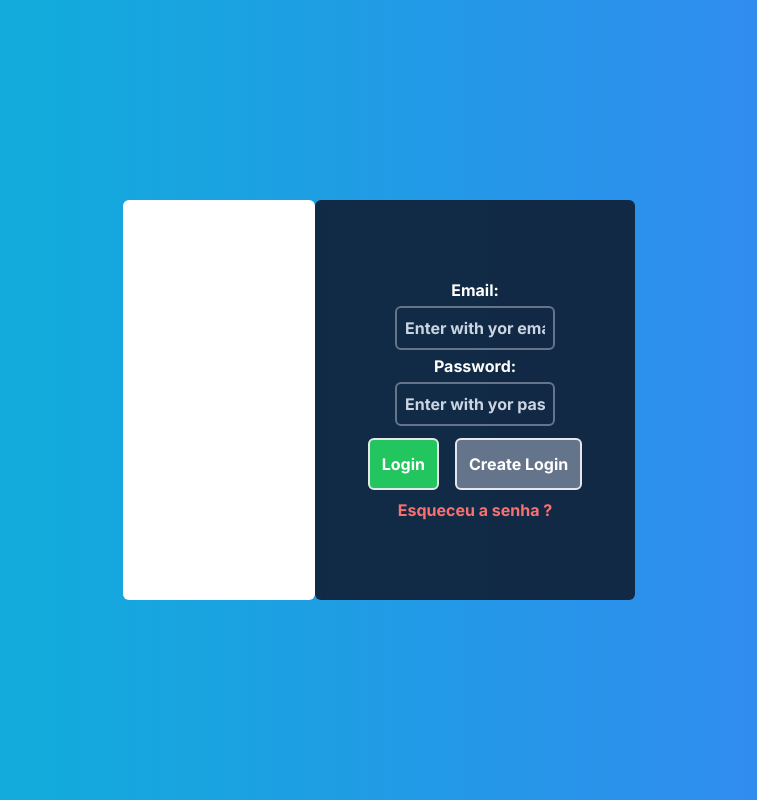
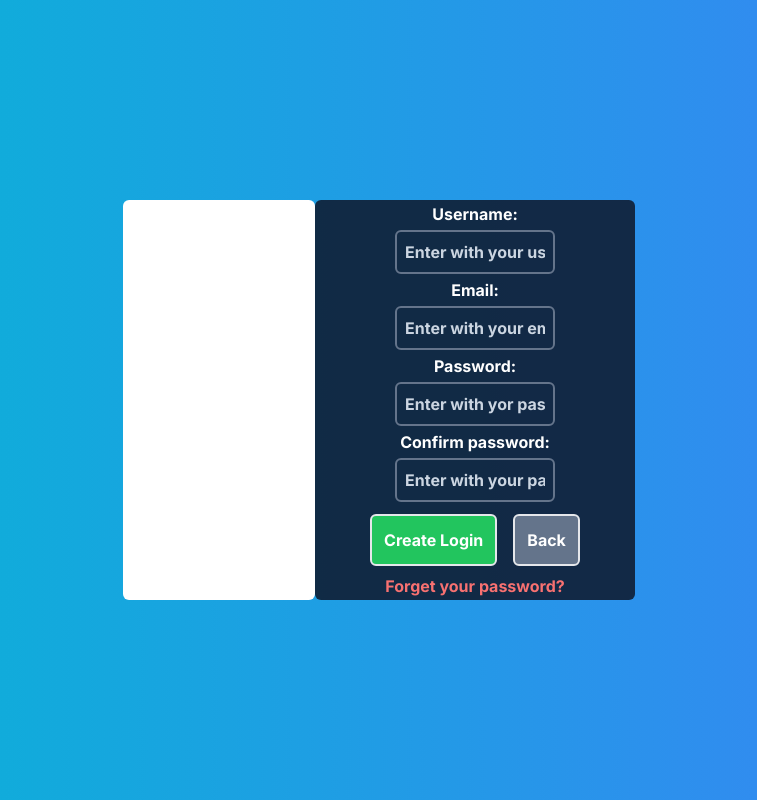
Before and after one commit to NathanAtaliba/User_Diary, a React (Vite) app in the folder notes-project/: page /signup in a window 1280 px wide. Shown: the whole page, without its empty margins (261-1018 px from the left). Built offline with nearby package versions, Linux system fonts and the light colour scheme.

Commit message:
add pages and signupFrom :construction:

```diff
--- a/notes-project/package.json
+++ b/notes-project/package.json
@@ -21,7 +21,8 @@
     "react": "^18.2.0",
     "react-dom": "^18.2.0",
     "react-router-dom": "^6.23.0",
-    "sonner": "^1.4.41"
+    "sonner": "^1.4.41",
+    "use-history": "^1.4.1"
   },
   "devDependencies": {
     "@types/react": "^18.2.66",
--- a/notes-project/src/main.tsx
+++ b/notes-project/src/main.tsx
@@ -1,6 +1,6 @@
 import React from 'react';
 import ReactDOM from 'react-dom';
-import { BrowserRouter as Router, Routes, Route } from 'react-router-dom';
+import { BrowserRouter as Router, Routes, Route, } from 'react-router-dom';
 import { LoginPage } from './pages/LoginPage';
 import { Toaster } from 'sonner';
 import { SignupForm }  from './pages/SignupForm';
--- a/notes-project/src/pages/LoginPage.tsx
+++ b/notes-project/src/pages/LoginPage.tsx
@@ -1,5 +1,6 @@
-import React, { useState } from "react";
+import React, { useState, useEffect } from "react";
 import axios from 'axios';
+import { Link } from 'react-router-dom';
 export function LoginPage() {
 
   const [email, setEmail] = useState('');
@@ -15,6 +16,7 @@ const handleSubmit = async (event:React.FormEvent<HTMLFormElement>) => {
 
     if(response.data === 'Login successful!'){
       window.alert(response.data);
+    window.location.href = '/loged/';
     }else{
       window.alert(response.data);
     }
@@ -24,9 +26,6 @@ const handleSubmit = async (event:React.FormEvent<HTMLFormElement>) => {
   }
 };
 
-function changeButtons(){
-
-}
   return (
     <>
     <div className="bg-gradient-to-r from-cyan-500 to-blue-500 bg-repeat w-full h-screen justify-center flex items-center">
@@ -36,7 +35,7 @@ function changeButtons(){
       <form onSubmit={handleSubmit} className="flex flex-col bg-slate-900/85 md:w-1/4 md:h-1/2 text-white text-center justify-center content-center rounded-md box-border font-bold text-base items-center">
         <label htmlFor="email">Email:</label>
         <input className="bg-transparent text-center border-2 border-solid border-slate-500 rounded-md outline-green-400 p-2 md:w-1/2 placeholder:text-slate-300 m-1"
-        type="text"
+        type="email"
         placeholder="Enter with yor email"
         id="email"
         value={email}
@@ -45,7 +44,7 @@ function changeButtons(){
         />
         <label htmlFor="password">Password:</label>
         <input className="bg-transparent text-center border-2 border-solid border-slate-500 rounded-md outline-green-400 p-2 md:w-1/2 placeholder:text-slate-300 m-1"
-        type="text"
+        type="password"
         placeholder="Enter with yor password"
         id="password"
         value={password}
@@ -54,9 +53,11 @@ function changeButtons(){
         />
         <div className="flex flex-row">
           <button className="bg-green-500 border-solid border-2 text-center p-3 m-2 rounded-md hover:bg-green-800" type="submit">Login</button>
-          <button className="bg-slate-500 border-solid border-2 text-center p-3 m-2 rounded-md hover:bg-slate-600" type="button" onClick={changeButtons}>Create Login</button>
-        </div>
-        <a href="" className="text-red-400">Esqueceu a senha ?</a>
+          <Link to="/signup">
+            <button className="bg-slate-500 border-solid border-2 text-center p-3 m-2 rounded-md hover:bg-slate-600" type="button">Create Login</button>
+          </Link>
+      </div>
+        <a href="" className="text-red-400">Forget your password?</a>
       </form>
     </div>
   </>
--- a/notes-project/src/pages/SignupForm.tsx
+++ b/notes-project/src/pages/SignupForm.tsx
@@ -1,11 +1,13 @@
 import React, { useState } from "react";
 import axios from 'axios';
+import { Link } from 'react-router-dom';
 
 export function SignupForm() {
 
     const [username, setUsername] = useState('');
     const [email, setEmail] = useState('');
     const [password, setPassword] = useState('');
+    const [confirmPassword, setconfirmPassword] = useState('');
 
 const handleSubmit = async (event:React.FormEvent<HTMLFormElement>) => {
   event.preventDefault();
@@ -13,7 +15,8 @@ const handleSubmit = async (event:React.FormEvent<HTMLFormElement>) => {
     const response = await axios.post('http://localhost:3000/user/register', {
       username: username,
       email: email,
-      password: password
+      password: password,
+      confirmPassword: confirmPassword
     });
 
     if(response.data === 'Login successful!'){
@@ -27,10 +30,6 @@ const handleSubmit = async (event:React.FormEvent<HTMLFormElement>) => {
   }
 };
 
-function changeButtons(){
-
-}
-
     return(
         <>
     <div className="bg-gradient-to-r from-cyan-500 to-blue-500 bg-repeat w-full h-screen justify-center flex items-center">
@@ -38,29 +37,53 @@ function changeButtons(){
 
       </div>
       <form onSubmit={handleSubmit} className="flex flex-col bg-slate-900/85 md:w-1/4 md:h-1/2 text-white text-center justify-center content-center rounded-md box-border font-bold text-base items-center">
+      <label htmlFor="username">Username:</label>
+        <input className="bg-transparent text-center border-2 border-solid border-slate-500 rounded-md outline-green-400 p-2 md:w-1/2 placeholder:text-slate-300 m-1"
+        type="text"
+        placeholder="Enter with your username"
+        id="username"
+        value={username}
+        onChange={(e)=>
+          setUsername(e.target.value)}
+        />
+
         <label htmlFor="email">Email:</label>
         <input className="bg-transparent text-center border-2 border-solid border-slate-500 rounded-md outline-green-400 p-2 md:w-1/2 placeholder:text-slate-300 m-1"
-        type="text"
-        placeholder="Enter with yor email"
+        type="email"
+        placeholder="Enter with your email"
         id="email"
         value={email}
         onChange={(e)=>
           setEmail(e.target.value)}
         />
+
         <label htmlFor="password">Password:</label>
         <input className="bg-transparent text-center border-2 border-solid border-slate-500 rounded-md outline-green-400 p-2 md:w-1/2 placeholder:text-slate-300 m-1"
-        type="text"
+        type="password"
         placeholder="Enter with yor password"
         id="password"
         value={password}
         onChange={(e)=>
           setPassword(e.target.value)}
         />
+
+        <label htmlFor="confirmPassword">Confirm password:</label>
+        <input className="bg-transparent text-center border-2 border-solid border-slate-500 rounded-md outline-green-400 p-2 md:w-1/2 placeholder:text-slate-300 m-1"
+        type="password"
+        placeholder="Enter with your password"
+        id="confirmPassword"
+        value={confirmPassword}
+        onChange={(e)=>
+          setconfirmPassword(e.target.value)}
+        />
+
         <div className="flex flex-row">
-          <button className="bg-green-500 border-solid border-2 text-center p-3 m-2 rounded-md hover:bg-green-800" type="submit">Login</button>
-          <button className="bg-slate-500 border-solid border-2 text-center p-3 m-2 rounded-md hover:bg-slate-600" type="button" onClick={changeButtons}>Create Login</button>
+          <button className="bg-green-500 border-solid border-2 text-center p-3 m-2 rounded-md hover:bg-green-700" type="submit">Create Login</button>
+          <Link to="/login">
+            <button className="bg-slate-500 border-solid border-2 text-center p-3 m-2 rounded-md hover:bg-slate-600">Back</button>
+          </Link>
         </div>
-        <a href="" className="text-red-400">Esqueceu a senha ?</a>
+        <a href="" className="text-red-400">Forget your password?</a>
       </form>
     </div>
   </>
```
Also changed, not shown: 2 other files (tests, documents, lock files or other folders).
